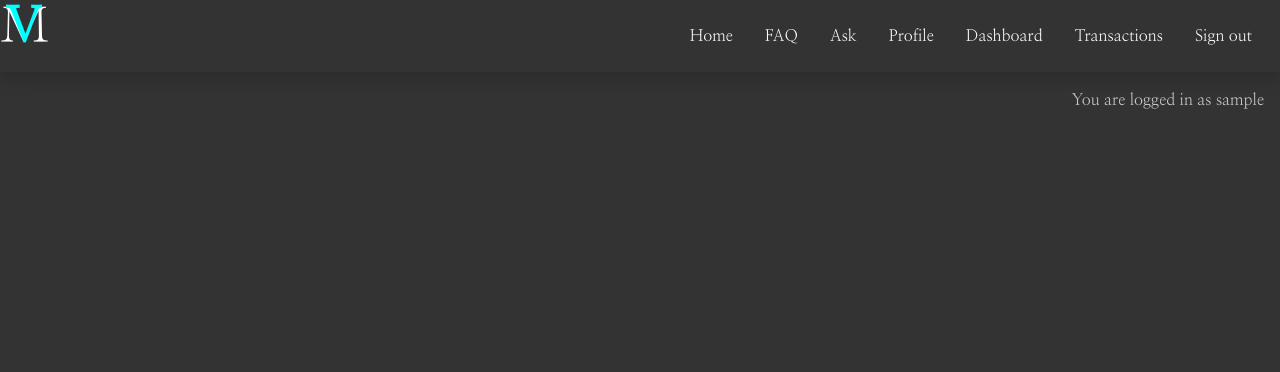
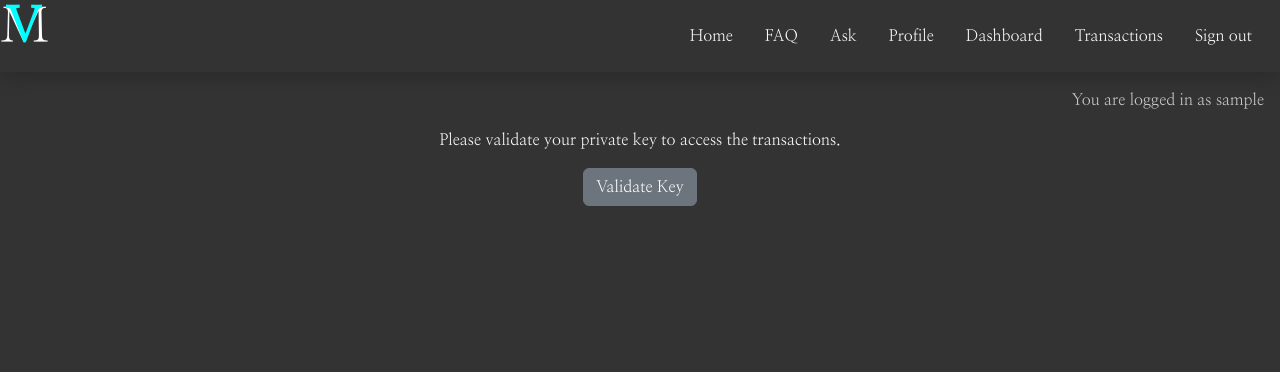
Before and after one commit to Tamas-Gavlider/MyVault, a Django app: page /transactions/withdraw/ in a window 1280 px wide. Shown: the top 372 px of the page. Run offline with Django 4.2, Linux system fonts and the light colour scheme; the visitor is signed in with stand-in values (Sample User, id 1).

Commit message:
Add msg to dashboard/transaction html for pk validation

```diff
--- a/my_transactions/templates/transactions.html
+++ b/my_transactions/templates/transactions.html
@@ -3,8 +3,7 @@
 {% block content %}
 
 <!-- If account suspended this message will appear -->
-{% if profile.suspended%}
-<div id="transactions-main">
+{% if profile.suspended %}
   <div class="container">
     <div class="row">
       <div class="col-12 text-center mx-auto">
@@ -16,7 +15,6 @@
       </div>
     </div>
   </div>
-</div>
 {% else %}
 <!-- If private key validated from profile.html the user will have access to transaction details -->
 {% if is_validated %}
@@ -70,6 +68,18 @@
 </div>
 </div>
 </div>
+{% else %}
+<!-- Message if the private key not validated -->
+<div class="container">
+  <div class="row">
+    <div class="col-12 text-center mx-auto">
+      <p>Please validate your private key to access the transactions.</p>
+      <div class="col">
+        <a href="{% url 'validate_key' %}" class="btn btn-secondary ">Validate Key</a>
+      </div>
+    </div>
+  </div>
+</div>
 {% endif %}
 {% endif %}
 <!-- JS code for Stripe to top up the account -->
```
Also changed, not shown: dashboard/templates/dashboard.html (+13 -3 lines).
